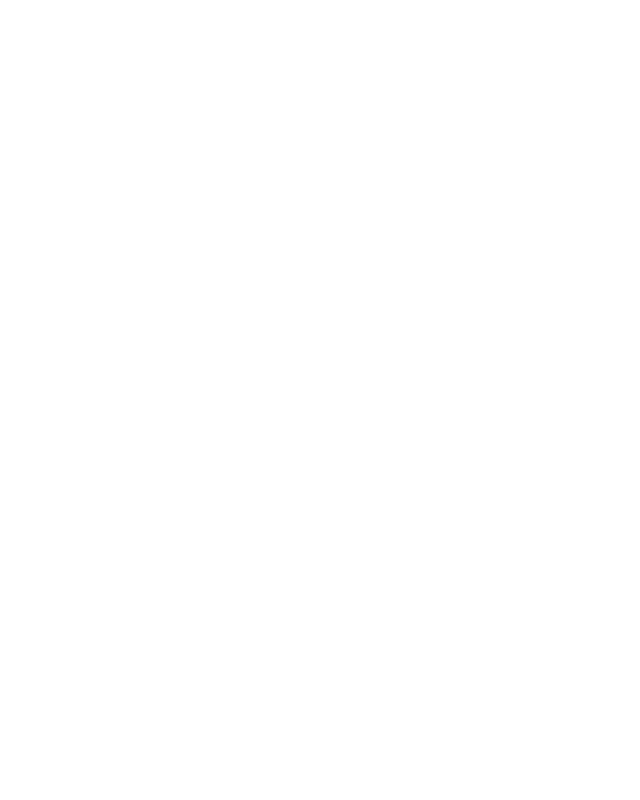
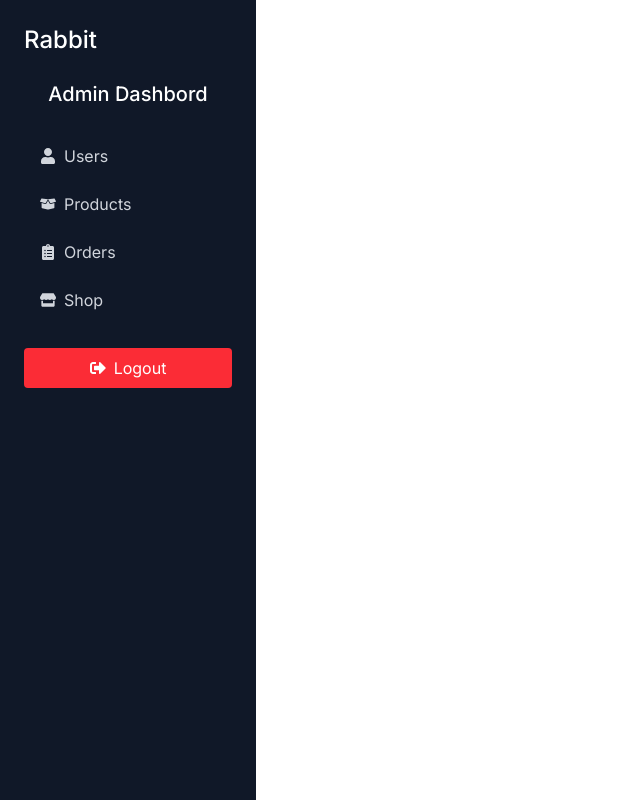
Before and after one commit to ABHi-202864/Rabbit, a React (Vite) app in the folder client/: page /admin in a window 1280 px wide. Before the commit this address had no page. Shown: the whole page, without its empty margins (0-640 px from the left). Built offline with nearby package versions, Linux system fonts and the light colour scheme.

Commit message:
add admin sidebar

```diff
--- a/client/src/App.jsx
+++ b/client/src/App.jsx
@@ -11,6 +11,7 @@ import Checkout from "./components/Cart/Checkout";
 import OrdearConfirmationPage from "./pages/OrdearConfirmationPage";
 import OrderDetailsPage from "./pages/OrderDetailsPage";
 import MyOrdersPage from "./pages/MyOrdersPage";
+import AdminLayout from "./components/Admin/AdminLayout";
 
 const App = () => {
   return (
@@ -32,7 +33,9 @@ const App = () => {
         </Route>
 
         {/* ADMIN LAYOUT */}
-        <Route></Route>
+        <Route path="/admin" element={<AdminLayout />}>
+
+        </Route>
       </Routes>
     </BrowserRouter>
   )
--- /dev/null
+++ b/client/src/components/Admin/AdminLayout.jsx
@@ -0,0 +1,47 @@
+import { useState } from 'react'
+import { FaBars } from "react-icons/fa";
+import AdminSidebar from './AdminSidebar';
+import { Outlet } from 'react-router-dom';
+
+function AdminLayout() {
+  const [isSidebarOpen, setIsSidebarOpen] = useState(false);
+
+  const toggleSidebar = () => {
+    setIsSidebarOpen(!isSidebarOpen);
+  }
+
+  return (
+    <>
+      <div className="min-h-screen flex flex-col md:flex-row relative">
+        {/* Mobile Toggle Button */}
+        <div className="flex md:hidden p-4 bg-gray-900 text-white z-20">
+          <button onClick={toggleSidebar} className='ml-2'>
+            <FaBars size={24} />
+          </button>
+          <h1 className="ml-4 text-xl text-gray-300 font-medium">Admin Dashbord</h1>
+        </div>
+
+        {/* Overlay for Mobile Sidebar */}
+        {isSidebarOpen && (
+          <div onClick={toggleSidebar} className="fixed inset-0 z-10 bg-black opacity-50 md:hidden">
+          </div>
+        )}
+
+        {/* Sidebar */}
+        <div
+          className={`bg-gray-900 w-64 min-h-screen text-white absolute md:relative transform ${isSidebarOpen ? "translate-x-0" : "-translate-x-full"} transition-transform duration-300 md:translate-x-0 md:static md:block z-20`}
+        >
+          {/* Sidebar Conponent */}
+          <AdminSidebar />
+        </div>
+
+        {/* Main Content */}
+        <div className="flex-grow overflow-auto">
+          <Outlet />
+        </div>
+      </div>
+    </>
+  )
+}
+
+export default AdminLayout
--- /dev/null
+++ b/client/src/components/Admin/AdminSidebar.jsx
@@ -0,0 +1,71 @@
+import { Link, NavLink, useNavigate } from 'react-router-dom'
+import { FaUser } from "react-icons/fa";
+import { FaBoxOpen } from "react-icons/fa";
+import { FaStore } from "react-icons/fa";
+import { FaClipboardList } from "react-icons/fa";
+import { FaSignOutAlt } from "react-icons/fa";
+
+function AdminSidebar() {
+  const navigate = useNavigate();
+
+  const handleLogout = () => {
+    navigate("/");
+  }
+
+  return (
+    <>
+      <div className="p-6">
+        <div className="mb-6">
+          <Link to="/admin" className='text-2xl font-medium'>Rabbit</Link>
+        </div>
+        <h2 className="text-xl font-medium mb-6 text-center">Admin Dashbord</h2>
+
+        <nav className='flex flex-col space-y-2'>
+          <NavLink
+            to="/admin/users"
+            className={({ isActive }) => isActive ? "bg-gray-700 text-white py-3 px-4 rounded flex items-center space-x-2" : "text-gray-300 hover:bg-gray-700 hover:text-white py-3 px-4 rounded flex items-center space-x-2"}
+          >
+            <FaUser />
+            <span>Users</span>
+          </NavLink>
+        </nav>
+        <nav className='flex flex-col space-y-2'>
+          <NavLink
+            to="/admin/products"
+            className={({ isActive }) => isActive ? "bg-gray-700 text-white py-3 px-4 rounded flex items-center space-x-2" : "text-gray-300 hover:bg-gray-700 hover:text-white py-3 px-4 rounded flex items-center space-x-2"}
+          >
+            <FaBoxOpen />
+            <span>Products</span>
+          </NavLink>
+        </nav>
+        <nav className='flex flex-col space-y-2'>
+          <NavLink
+            to="/admin/orders"
+            className={({ isActive }) => isActive ? "bg-gray-700 text-white py-3 px-4 rounded flex items-center space-x-2" : "text-gray-300 hover:bg-gray-700 hover:text-white py-3 px-4 rounded flex items-center space-x-2"}
+          >
+            <FaClipboardList />
+            <span>Orders</span>
+          </NavLink>
+        </nav>
+        <nav className='flex flex-col space-y-2'>
+          <NavLink
+            to="/"
+            className={({ isActive }) => isActive ? "bg-gray-700 text-white py-3 px-4 rounded flex items-center space-x-2" : "text-gray-300 hover:bg-gray-700 hover:text-white py-3 px-4 rounded flex items-center space-x-2"}
+          >
+            <FaStore />
+            <span>Shop</span>
+          </NavLink>
+        </nav>
+
+        <div className="mt-6">
+          <button onClick={handleLogout} className='w-full bg-red-500 hover:bg-red-600 text-white py-2 px-4 cursor-pointer rounded flex items-center justify-center space-x-2'>
+            <FaSignOutAlt />
+            <span>Logout</span>
+          </button>
+        </div>
+      </div>
+    </>
+  )
+}
+
+export default AdminSidebar
--- a/client/src/components/Cart/Checkout.jsx
+++ b/client/src/components/Cart/Checkout.jsx
@@ -45,7 +45,7 @@ function Checkout() {
   const handlePaymentSuccess = (details) => {
     console.log("Payment Successful", details);
 
-    navigate("order-confirmation");
+    navigate("/order-confirmation");
   }
 
   return (
@@ -161,7 +161,10 @@ function Checkout() {
                   <PaypalButton
                     amount={100}
                     onSuccess={handlePaymentSuccess}
-                    onError={(error) => alert("Payment failed. Try again.")}
+                    onError={(error) => {
+                      alert("Payment failed. Try again.");
+                      console.log(error);
+                    }}
                   />
                 </div>
               )}
--- a/client/src/components/Cart/PaypalButton.jsx
+++ b/client/src/components/Cart/PaypalButton.jsx
@@ -2,7 +2,7 @@ import { PayPalScriptProvider, PayPalButtons } from "@paypal/react-paypal-js";
 
 function PaypalButton({ amount, onSuccess, onError }) {
   return (
-    <PayPalScriptProvider options={{ clientId: import.meta.env.VITE_PAYPAL_CLIENT_ID }}>
+    <PayPalScriptProvider options={{ "clientId": import.meta.env.VITE_PAYPAL_CLIENT_ID }}>
       <PayPalButtons
         style={{ layout: "vertical" }}
         createOrder={(data, actions) => {
@@ -19,4 +19,4 @@ function PaypalButton({ amount, onSuccess, onError }) {
   )
 }
 
-export default PaypalButton
+export default PaypalButton;
--- a/client/src/components/Common/Navbar.jsx
+++ b/client/src/components/Common/Navbar.jsx
@@ -42,6 +42,7 @@ const Navbar = () => {
         </div>
         {/* RIGHT ICONS */}
         <div className="flex items-center space-x-4">
+          <Link to="/admin" className="block bg-black px-2 rounded text-sm text-white">Admin</Link>
           <Link to="/profile" className="hover:text-black">
             <HiOutlineUser className="h-6 w-6 text-gray-700" />
           </Link>
```
